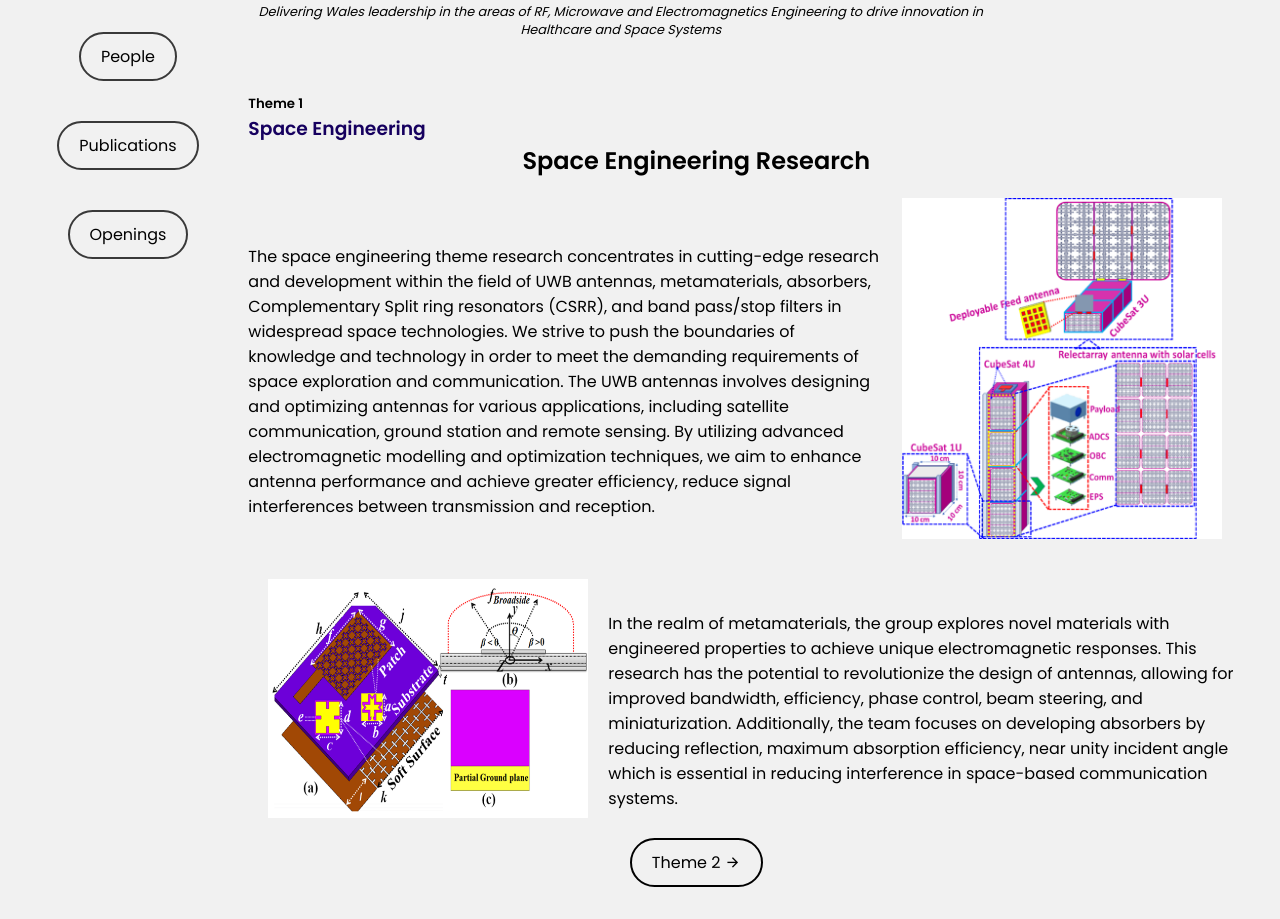
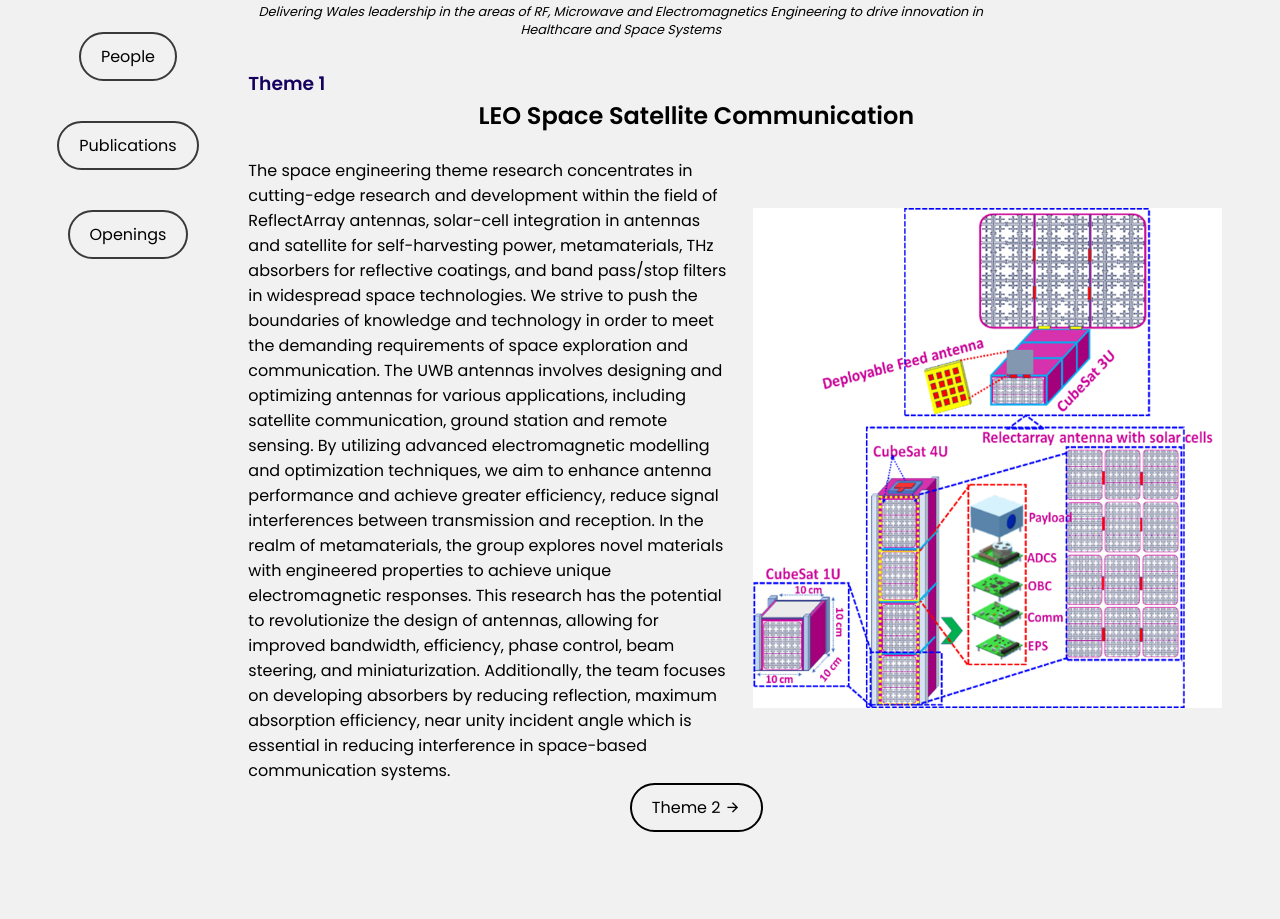
Before and after one commit to jasimuddincardiffmet/portfolio, a plain HTML site: page space.html in a window 1280 px wide. Shown: the part 461-1380 px from the top of the page. After the commit the page ends 1325 px from the top, so only its background shows below. Drawn offline with nearby package versions, Linux system fonts and the light colour scheme.

Commit message:
Update space.html

```diff
--- a/space.html
+++ b/space.html
@@ -19,7 +19,7 @@
     <div class="container">
         <div class="header">
             <div class="coverimg">
-                <img style="width: 100%; height: 100%; padding-left: 10%;" src="https://images.unsplash.com/photo-1682686581362-796145f0e123?q=80&w=1770&auto=format&fit=crop&ixlib=rb-4.0.3&ixid=M3wxMjA3fDF8MHxwaG90by1wYWdlfHx8fGVufDB8fHx8fA%3D%3D" alt="">
+                <img style="width: 100%; height: 100%; padding-left: 10%;" src="assets/research.png" alt="">
             </div>
             <h2>Cardiff Metropolitan University</h2>
             <h3>Cardiff School of Technologies</h3>
@@ -27,17 +27,15 @@
             <i>Delivering Wales leadership in the areas of RF, Microwave and Electromagnetics Engineering to drive innovation in Healthcare and Space Systems</i>
         </div>
         <div class="rightcol">
-            <h5>Theme 1</h5>
-            <h3>Space Engineering</h3>
-            <h2 style="width: 70vw; display: flex; align-items: center;">Space Engineering Research</h2>
+            <h3>Theme 1</h3>
+            <h2 style="width: 70vw; display: flex; align-items: center;">LEO Space Satellite Communication</h2>
             <div class="text">
-            <p>The space engineering theme research concentrates in cutting-edge research and development within the field of UWB antennas, metamaterials, absorbers, Complementary Split ring resonators (CSRR), and band pass/stop filters in widespread space technologies. We strive to push the boundaries of knowledge and technology in order to meet the demanding requirements of space exploration and communication. The UWB antennas involves designing and optimizing antennas for various applications, including satellite communication, ground station and remote sensing. By utilizing advanced electromagnetic modelling and optimization techniques, we aim to enhance antenna performance and achieve greater efficiency, reduce signal interferences between transmission and reception.</p>
-            <img class="thimg" src="assets/theme 1 -1.png" alt="">
+            <p>The space engineering theme research concentrates in cutting-edge research and development within the field of ReflectArray antennas, solar-cell integration in antennas and satellite for self-harvesting power, metamaterials, THz absorbers for reflective coatings, and band pass/stop filters in widespread space technologies. We strive to push the boundaries of knowledge and technology in order to meet the demanding requirements of space exploration and communication. The UWB antennas involves designing and optimizing antennas for various applications, including satellite communication, ground station and remote sensing. By utilizing advanced electromagnetic modelling and optimization techniques, we aim to enhance antenna performance and achieve greater efficiency, reduce signal interferences between transmission and reception.
+                In the realm of metamaterials, the group explores novel materials with engineered properties to achieve unique electromagnetic responses. This research has the potential to revolutionize the design of antennas, allowing for improved bandwidth, efficiency, phase control, beam steering, and miniaturization. Additionally, the team focuses on developing absorbers by reducing reflection, maximum absorption efficiency, near unity incident angle which is essential in reducing interference in space-based communication systems.</p>
+            <img class="thimg" src="assets/theme 1 -1.png" alt="" style="height: 500px;width: 600px;">
             </div>
-            <div class="text">
-                <img class="thimg" src="assets/theme 1 -2.png" alt="">
-            <p>In the realm of metamaterials, the group explores novel materials with engineered properties to achieve unique electromagnetic responses. This research has the potential to revolutionize the design of antennas, allowing for improved bandwidth, efficiency, phase control, beam steering, and miniaturization. Additionally, the team focuses on developing absorbers by reducing reflection, maximum absorption efficiency, near unity incident angle which is essential in reducing interference in space-based communication systems.</p>
-            </div>
+
+
             <div class="next_theme">
                 <div class="button">
                     <a href="health.html">Theme 2</a>
@@ -45,6 +43,8 @@
                 </div>
             </div>
         </div>
+
+
     </div>
 </body>
 </html>
```
